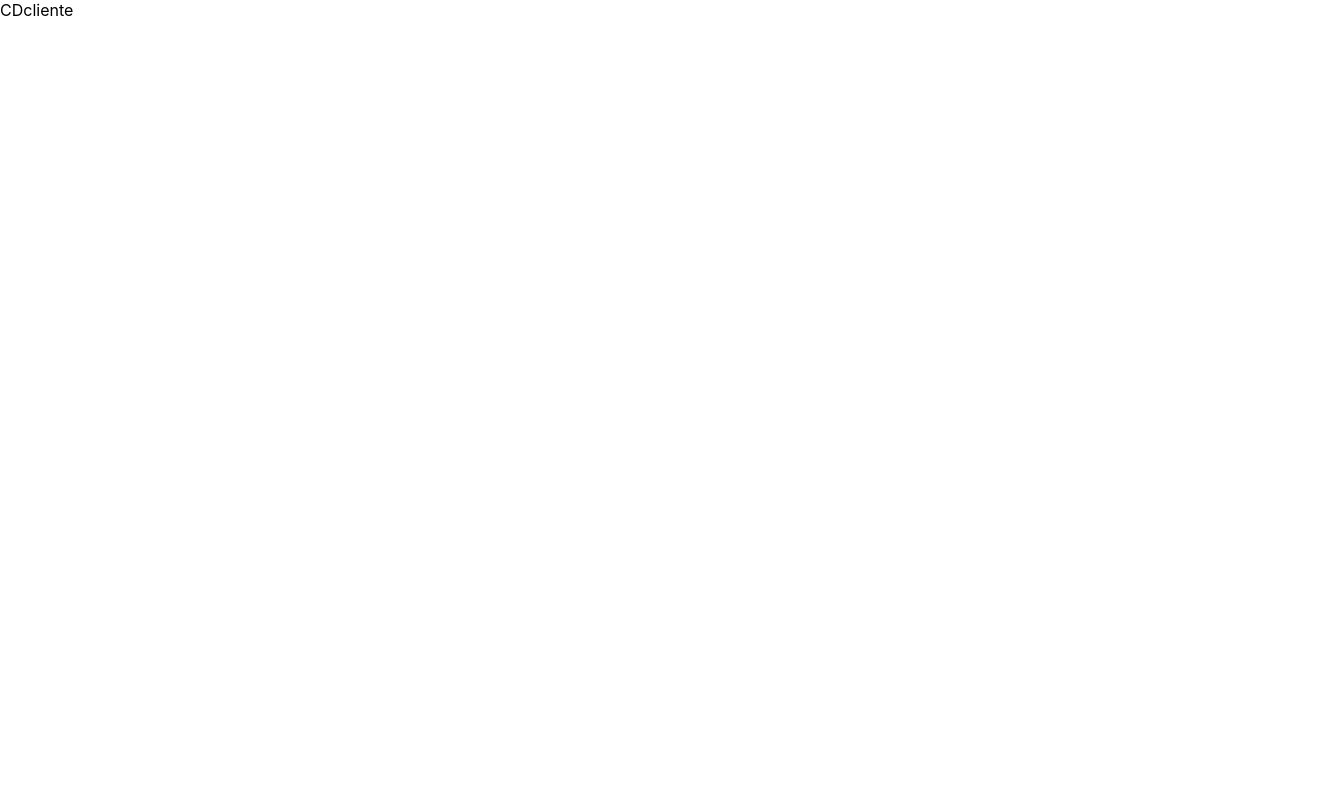
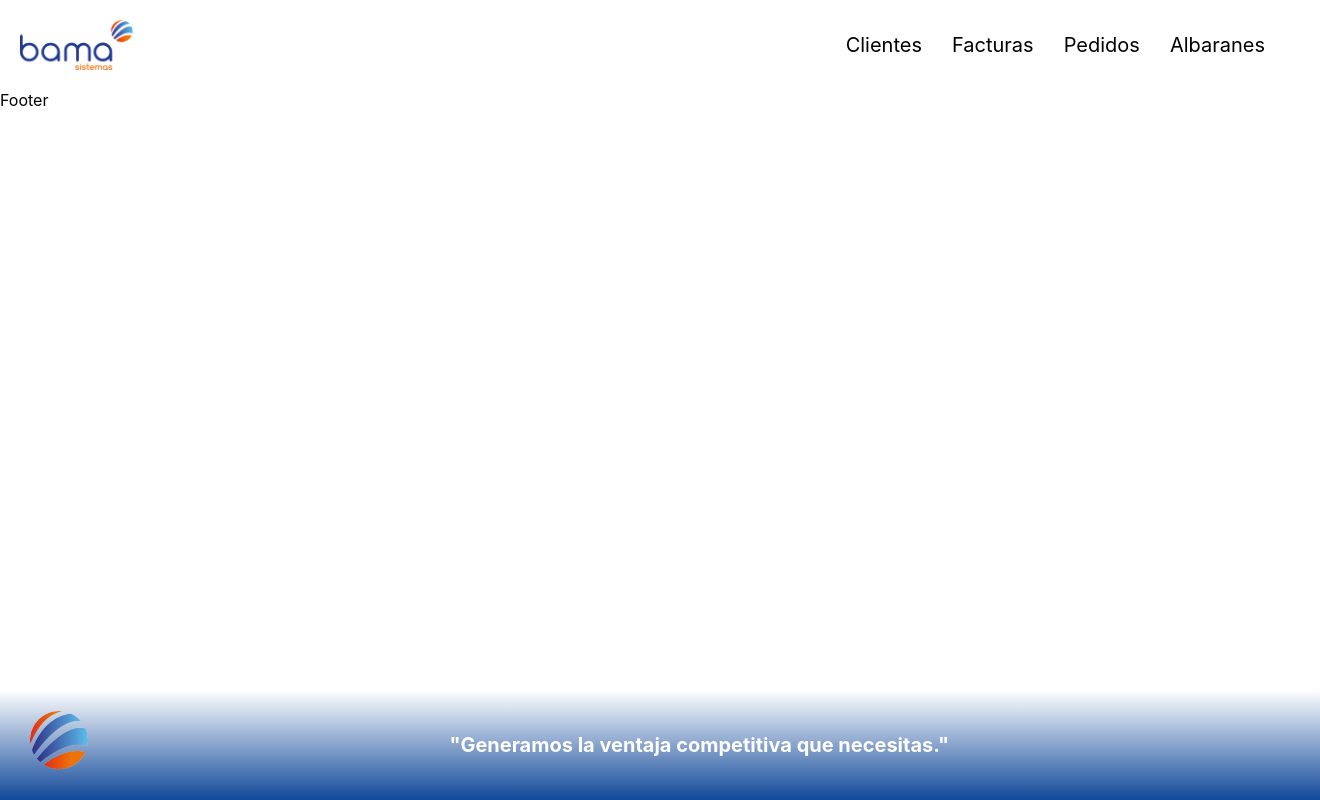
Before and after one commit to Sebasbh/BamaProject, a React (Create React App) app in the folder Frontend/: page /cdcliente in a window 1280 px wide. Shown: the whole page, 1320 px wide, since content can reach past the window. Built offline with nearby package versions, Linux system fonts and the light colour scheme.

Commit message:
Last version header, revise footer.

```diff
--- a/Frontend/src/App.js
+++ b/Frontend/src/App.js
@@ -12,10 +12,11 @@ const App = () => {
   return (
     <Router>
        <Routes>
+
         <Route path="/Home" element={<HomePage />} />
         <Route path="/" element={<LoginPage/>} />
         <Route path="/cdcliente" element={<CDcliente/>} />
-        <Route path="/DectalleCliente" element={<DetalleCliente/>} />
+        <Route path="/DetalleCliente" element={<DetalleCliente/>} />
         <Route path="/GestionClientes" element={<GestionClientes/>}/>
         <Route element={NotFound} />
        </Routes>
--- /dev/null
+++ b/Frontend/src/Components/Footer/Footer.jsx
@@ -0,0 +1,10 @@
+import React from 'react'
+
+
+function Footer() {
+  return (
+    <div>Footer</div>
+  )
+}
+
+export default Footer
--- /dev/null
+++ b/Frontend/src/Components/Header/Header.css
@@ -0,0 +1,72 @@
+.navbar {
+    display: flex;
+    align-items: center;
+    justify-content: center;
+    background-color: white;
+}
+
+.navbar-logo {
+    display: flex;
+    width: 50px;
+    height: 50px;
+    margin-right: auto;
+    padding: 20px;
+
+}
+
+.navbar-menu {
+    list-style-type: none;
+    margin: 0;
+    padding: 5px;
+    align-items: center;
+}
+
+.navbar-menu li {
+    align-items: center;
+    display: inline-block;
+    margin-left: 10px;
+    padding: 10px;
+    font-size: 20px;
+}
+
+.one:hover {
+    text-decoration: underline;
+    color: #FF7300;
+}
+
+.two:hover {
+    text-decoration: underline;
+    color: #E32718;
+}
+
+.three:hover {
+    text-decoration: underline;
+    color: #114899;
+}
+
+.four:hover {
+    text-decoration: underline;
+    color: #2E2C84;
+}
+
+.footer {
+    display: flex;
+    padding: 20px;
+    background-color: #f9f9f9;
+}
+
+.logoPelota {
+    display: flex;
+    width: 80px;
+    height: 60px;
+}
+
+.frase {
+    text-align: center;
+    justify-content: center;
+    color: white;
+    width: 100%;
+    font-size: 20px;
+    padding-top: 10px;
+
+}
--- a/Frontend/src/Components/Header/Header.jsx
+++ b/Frontend/src/Components/Header/Header.jsx
@@ -1,8 +1,28 @@
 import React from 'react'
+import './Header.css'
+import logo from '../assets/Images/logo.png';
+import logoPelota from '../assets/Images/logoPelota.png';
+
 
 function Header() {
   return (
-    <div>Header</div>
+    <>
+      <nav className="navbar">
+        <div className="navbar-logo">
+          <img src={logo} alt='logo' />
+        </div>
+        <ul className="navbar-menu">
+          <li className='one'>Clientes</li>
+          <li className='two'>Facturas</li>
+          <li className='three'>Pedidos</li>
+          <li className='four'>Albaranes</li>
+        </ul>
+      </nav>
+      <div className='footer'>
+        <img src={logoPelota} alt="logoBama" className='logoPelota' />
+        <h1 className='frase'>"Generamos la ventaja competitiva que necesitas."</h1>
+      </div>
+    </>
   )
 }
 
--- a/Frontend/src/pages/Clientes/CDcliente.jsx
+++ b/Frontend/src/pages/Clientes/CDcliente.jsx
@@ -1,8 +1,15 @@
 import React from 'react'
+import Header from '../../Components/Header/Header'
+import Footer from '../../Components/Footer/Footer'
 
 function CDcliente() {
   return (
-    <div>CDcliente</div>
+    <div>
+      <Header />
+
+      <Footer />
+
+    </div>
   )
 }
 
--- a/Frontend/src/pages/Clientes/DetalleCliente.jsx
+++ b/Frontend/src/pages/Clientes/DetalleCliente.jsx
@@ -1,8 +1,15 @@
 import React from 'react'
+import Header from '../../Components/Header/Header'
+import Footer from '../../Components/Footer/Footer'
 
 function DetalleCliente() {
   return (
-    <div>DetalleCliente</div>
+    <div>
+      <Header />
+
+      <Footer />
+
+    </div>
   )
 }
 
--- a/Frontend/src/pages/Clientes/GestionClientes.jsx
+++ b/Frontend/src/pages/Clientes/GestionClientes.jsx
@@ -1,8 +1,14 @@
 import React from 'react'
+import Header from '../../Components/Header/Header'
+import Footer from '../../Components/Footer/Footer'
 
 function GestionClientes() {
   return (
-    <div>GestionClientes</div>
+    <>
+      <Header />
+
+      <Footer />
+    </>
   )
 }
 
```
Also changed, not shown: Frontend/src/Components/Header/Logo.jsx (added, +9 -0 lines), Frontend/src/Components/Header/Menu.jsx (added, +10 -0 lines), Frontend/src/Components/Header/Menu.css (added), 2 other files (tests, documents, lock files or other folders).
